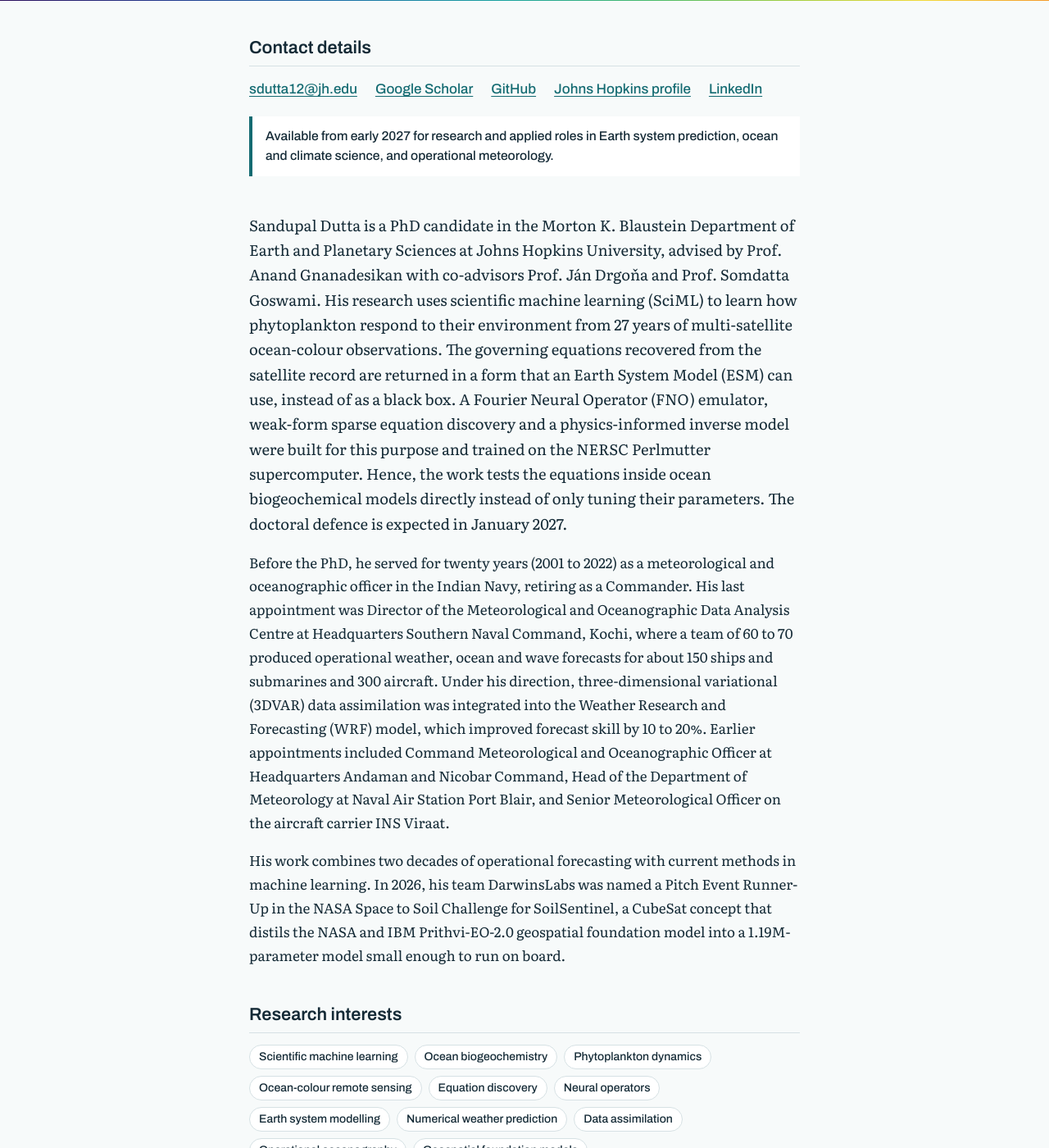
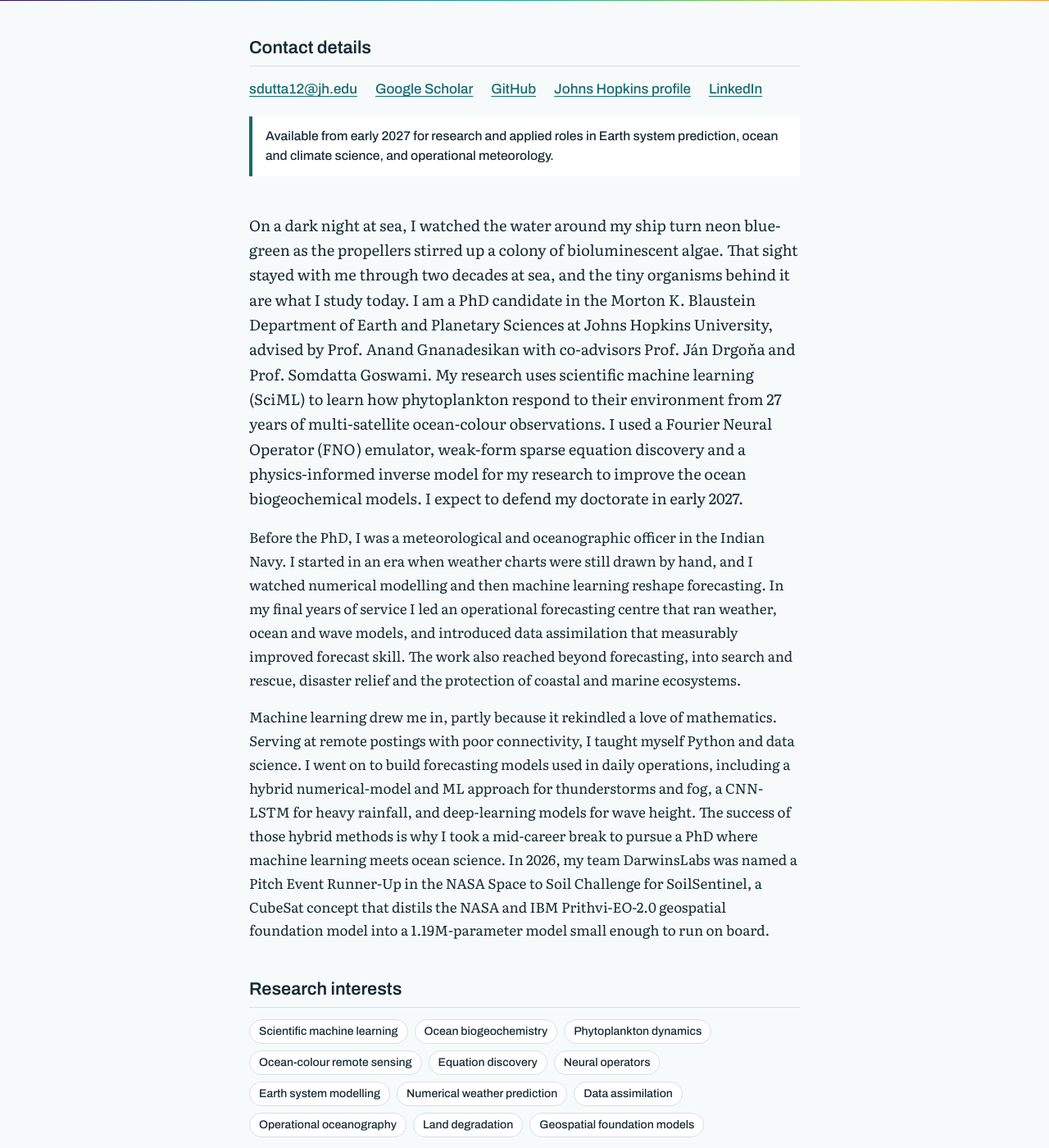
Before and after one commit to sandupal/sandupal.github.io, a Jekyll site: the page built from index.html, in a window 1280 px wide and 1400 px high, scrolled down 297 px. Shown: the whole window at 82% size. Built offline with Jekyll 4.4.1, drawn with Linux system fonts in a browser that asks for light colours.

Commit message:
Rewrite bio in first person with a more general account of Navy service
Co-Authored-By: Claude Opus 5.5 <noreply@anthropic.com>

```diff
--- a/_data/profile.yml
+++ b/_data/profile.yml
@@ -22,31 +22,33 @@ links:
 
 bio:
   - >-
-    Sandupal Dutta is a PhD candidate in the Morton K. Blaustein Department of Earth and Planetary
-    Sciences at Johns Hopkins University, advised by Prof. Anand Gnanadesikan with co-advisors
-    Prof. Ján Drgoňa and Prof. Somdatta Goswami. His research uses scientific machine learning (SciML)
-    to learn how phytoplankton respond to their environment from 27 years of multi-satellite
-    ocean-colour observations. The governing equations recovered from the satellite record are returned
-    in a form that an Earth System Model (ESM) can use, instead of as a black box. A Fourier Neural
-    Operator (FNO) emulator, weak-form sparse equation discovery and a physics-informed inverse model
-    were built for this purpose and trained on the NERSC Perlmutter supercomputer. Hence, the work tests
-    the equations inside ocean biogeochemical models directly instead of only tuning their parameters.
-    The doctoral defence is expected in January 2027.
+    On a dark night at sea, I watched the water around my ship turn neon blue-green as the
+    propellers stirred up a colony of bioluminescent algae. That sight stayed with me through two
+    decades at sea, and the tiny organisms behind it are what I study today. I am a PhD candidate in
+    the Morton K. Blaustein Department of Earth and Planetary Sciences at Johns Hopkins University,
+    advised by Prof. Anand Gnanadesikan with co-advisors Prof. Ján Drgoňa and Prof. Somdatta
+    Goswami. My research uses scientific machine learning (SciML) to learn how phytoplankton respond
+    to their environment from 27 years of multi-satellite ocean-colour observations. I used a Fourier Neural Operator (FNO)
+    emulator, weak-form sparse equation discovery and a physics-informed inverse model for my research
+    to improve the ocean biogeochemical models. I expect to defend my
+    doctorate in early 2027.
   - >-
-    Before the PhD, he served for twenty years (2001 to 2022) as a meteorological and oceanographic
-    officer in the Indian Navy, retiring as a Commander. His last appointment was Director of the
-    Meteorological and Oceanographic Data Analysis Centre at Headquarters Southern Naval Command, Kochi,
-    where a team of 60 to 70 produced operational weather, ocean and wave forecasts for about 150 ships
-    and submarines and 300 aircraft. Under his direction, three-dimensional variational (3DVAR) data
-    assimilation was integrated into the Weather Research and Forecasting (WRF) model, which improved
-    forecast skill by 10 to 20%. Earlier appointments included Command Meteorological and Oceanographic
-    Officer at Headquarters Andaman and Nicobar Command, Head of the Department of Meteorology at Naval
-    Air Station Port Blair, and Senior Meteorological Officer on the aircraft carrier INS Viraat.
+    Before the PhD, I was a meteorological and oceanographic officer in the Indian
+    Navy. I started in an era when weather charts were still drawn by hand, and I watched numerical
+    modelling and then machine learning reshape forecasting. In my final years of service I led an
+    operational forecasting centre that ran weather, ocean and wave models, and introduced data
+    assimilation that measurably improved forecast skill. The work also reached beyond forecasting,
+    into search and rescue, disaster relief and the protection of coastal and marine ecosystems.
   - >-
-    His work combines two decades of operational forecasting with current methods in machine learning.
-    In 2026, his team DarwinsLabs was named a Pitch Event Runner-Up in the NASA Space to Soil Challenge
-    for SoilSentinel, a CubeSat concept that distils the NASA and IBM Prithvi-EO-2.0 geospatial
-    foundation model into a 1.19M-parameter model small enough to run on board.
+    Machine learning drew me in, partly because it rekindled a love of mathematics. Serving at remote postings with poor connectivity, I taught
+    myself Python and data science. I went on to build forecasting models used in daily operations,
+    including a hybrid numerical-model and ML approach for thunderstorms and fog, a
+    CNN-LSTM for heavy rainfall, and deep-learning models for wave height. The success of those
+    hybrid methods is why I took a mid-career break to pursue a PhD where machine learning meets
+    ocean science. In 2026, my team DarwinsLabs was named a Pitch Event Runner-Up in the NASA Space
+    to Soil Challenge for SoilSentinel, a CubeSat concept that distils the NASA and IBM
+    Prithvi-EO-2.0 geospatial foundation model into a 1.19M-parameter model small enough to run on
+    board.
 
 interests:
   - Scientific machine learning
@@ -59,4 +61,5 @@ interests:
   - Numerical weather prediction
   - Data assimilation
   - Operational oceanography
+  - Land degradation
   - Geospatial foundation models
```
